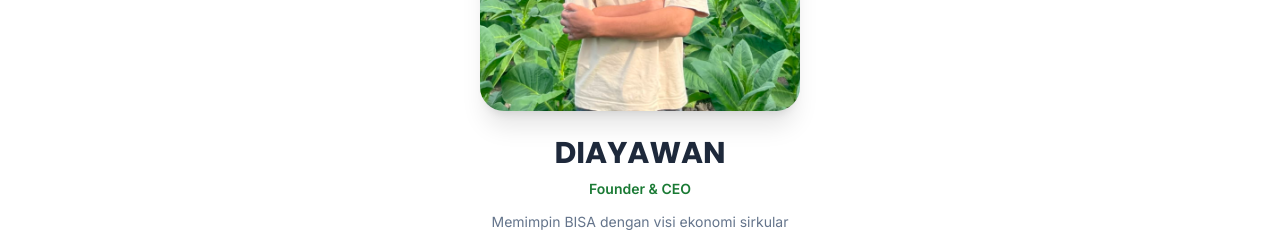
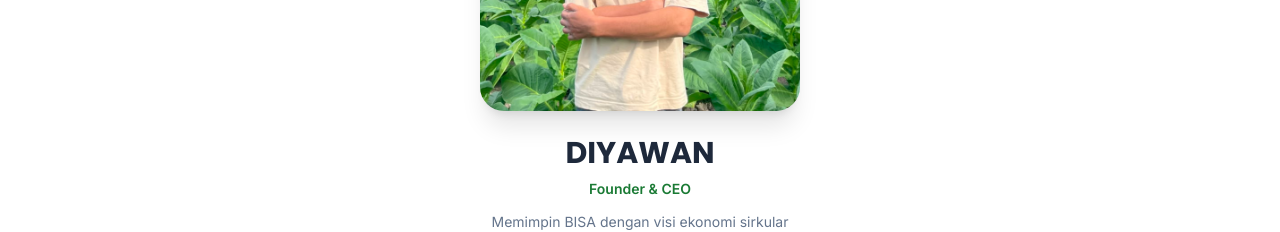
Before and after one commit to DiyawanDawan/bisa-company-website, a Next.js app: page / in a window 1280 px wide. Shown: the part 6300-6532 px from the top of the page. Built offline with nearby package versions, Linux system fonts and the light colour scheme; no server answers.

Commit message:
update seaction layer

```diff
--- a/src/components/AboutUs.tsx
+++ b/src/components/AboutUs.tsx
@@ -31,7 +31,7 @@ const teamStats = [
 
 const teamMembers = [
   {
-    name: 'DIAYAWAN',
+    name: 'DIYAWAN',
     role: 'Founder & CEO',
     image: '/images/team.png',
     bio: 'Memimpin BISA dengan visi ekonomi sirkular untuk pertanian Indonesia — menghubungkan petani, industri, dan pasar premium dalam satu ekosistem digital.',
```
